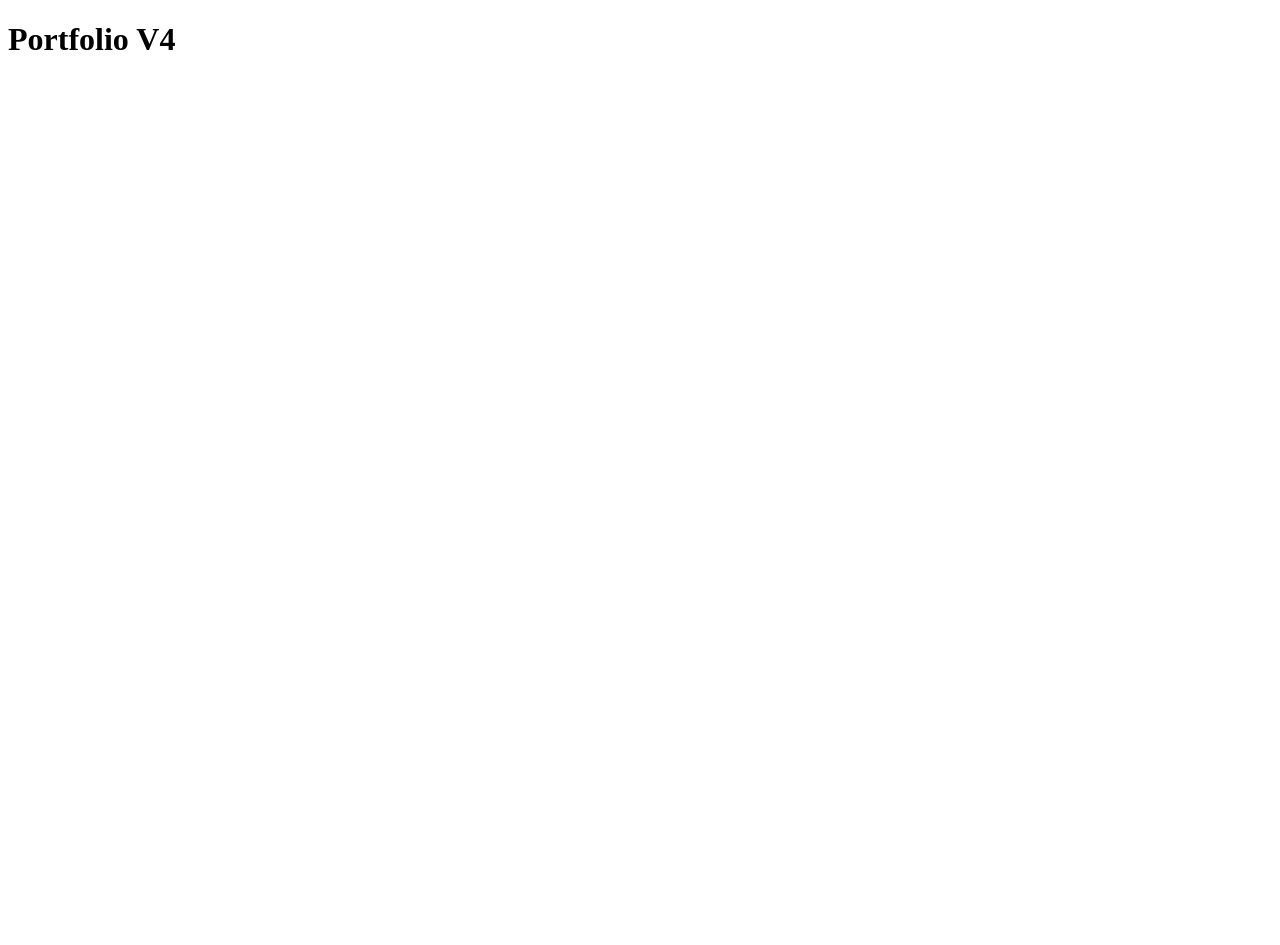
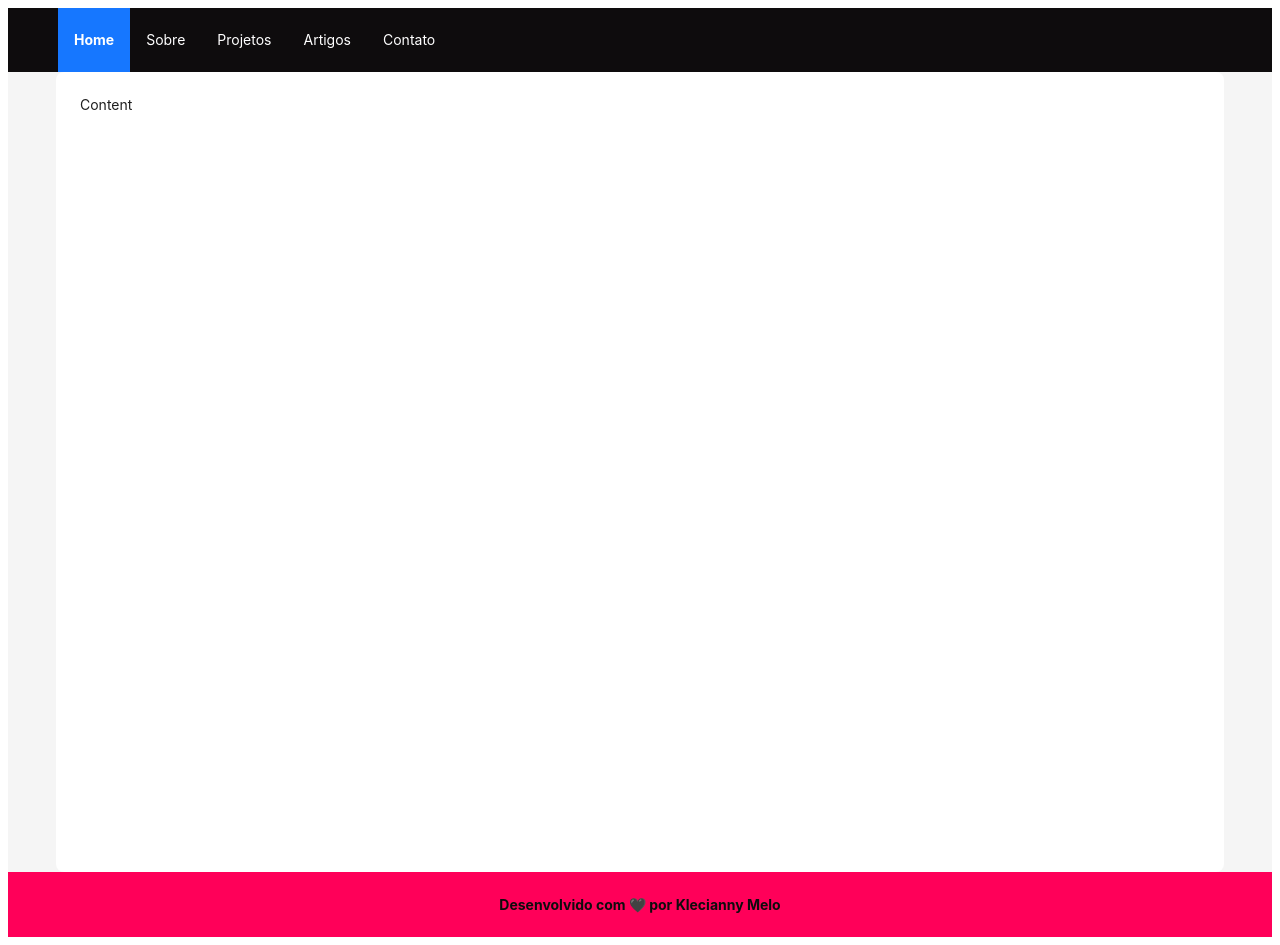
Before and after one commit to Kecbm/portfolio-v4, a React (Create React App) app: page / in a window 1280 px wide. Before the commit the page ends 800 px from the top, so only its background shows below. Built offline with nearby package versions, Linux system fonts and the light colour scheme.

Commit message:
:sparkles: first version of app

```diff
--- a/src/App.js
+++ b/src/App.js
@@ -1,9 +1,90 @@
-function App() {
+import React from 'react';
+import { Layout, Menu, theme } from 'antd';
+const { Header, Content, Footer } = Layout;
+
+const App = () => {
+  const {
+    token: { colorBgContainer, borderRadiusLG },
+  } = theme.useToken();
   return (
-    <div>
-      <h1>Portfolio V4</h1>
-    </div>
+    <Layout>
+      <Header
+        style={{
+          position: 'sticky',
+          top: 0,
+          zIndex: 1,
+          width: '100%',
+          display: 'flex',
+          alignItems: 'center',
+          backgroundColor: '#0e0c0d',
+        }}
+      >
+        <div className="demo-logo" />
+        <Menu
+          theme="dark"
+          mode="horizontal"
+          defaultSelectedKeys={['1']}
+          style={{
+            flex: 1,
+            backgroundColor: '#0e0c0d',
+          }}
+        >
+          <Menu.Item
+            key="1"
+            style={{
+              color: '#ffffff',
+              fontWeight: 'bold',
+              // backgroundColor: '#ff0059'
+            }}
+          >
+            Home
+          </Menu.Item>
+          <Menu.Item key="2" style={{ color: '#ffffff' }}>Sobre</Menu.Item>
+          <Menu.Item key="3" style={{ color: '#ffffff' }}>Projetos</Menu.Item>
+          <Menu.Item key="4" style={{ color: '#ffffff' }}>Artigos</Menu.Item>
+          <Menu.Item key="5" style={{ color: '#ffffff' }}>Contato</Menu.Item>
+        </Menu>
+      </Header>
+      <Content
+        style={{
+          padding: '0 48px',
+          minHeight: '100vh',
+          maxHeight: 'fit-content',
+        }}
+      >
+        {/* <Breadcrumb
+          style={{
+            margin: '16px 0',
+          }}
+        >
+          <Breadcrumb.Item>Home</Breadcrumb.Item>
+          <Breadcrumb.Item>List</Breadcrumb.Item>
+          <Breadcrumb.Item>App</Breadcrumb.Item>
+        </Breadcrumb> */}
+        <div
+          style={{
+            padding: 24,
+            minHeight: '100vh',
+            maxHeight: 'fit-content',
+            Width: '100%',
+            background: colorBgContainer,
+            borderRadius: borderRadiusLG,
+          }}
+        >
+          Content
+        </div>
+      </Content>
+      <Footer
+        style={{
+          textAlign: 'center',
+          backgroundColor: '#ff0059',
+          color: '#0e0c0d',
+          fontWeight: 'bold',
+        }}
+      >
+        Desenvolvido com 🖤 por <a href="https://github.com/kecbm" style={{ color: '#0e0c0d' }}>Klecianny Melo</a>
+      </Footer>
+    </Layout>
   );
-}
-
+};
 export default App;
```
